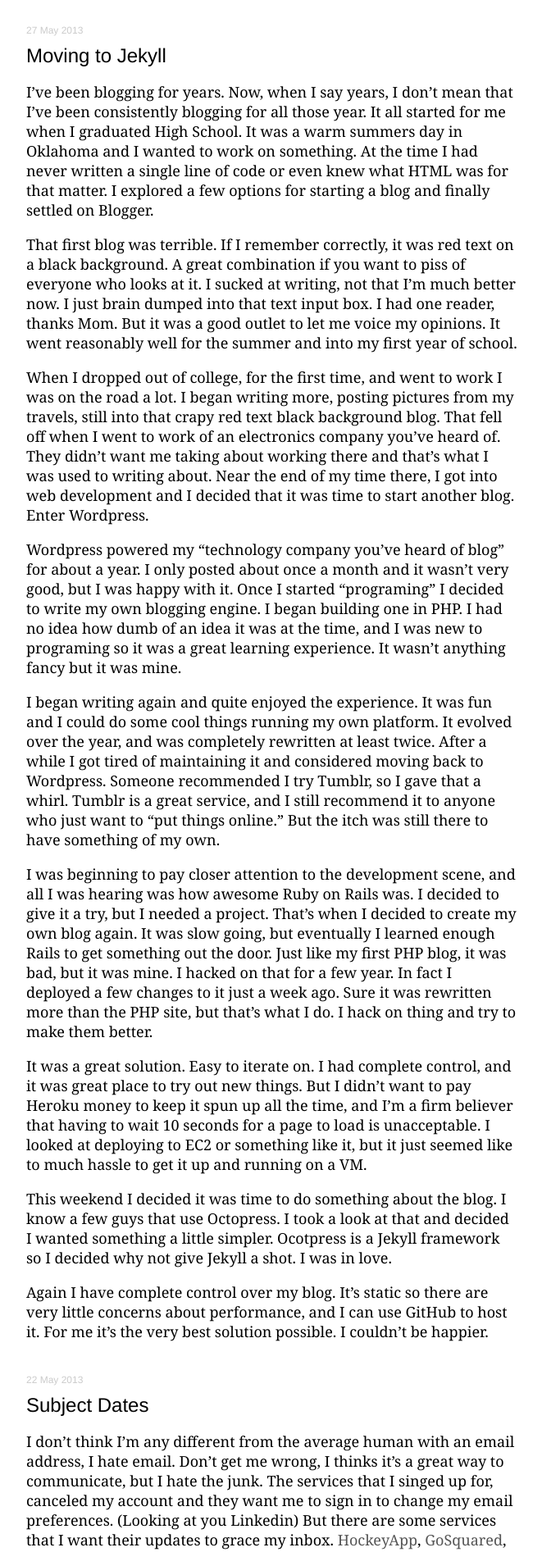
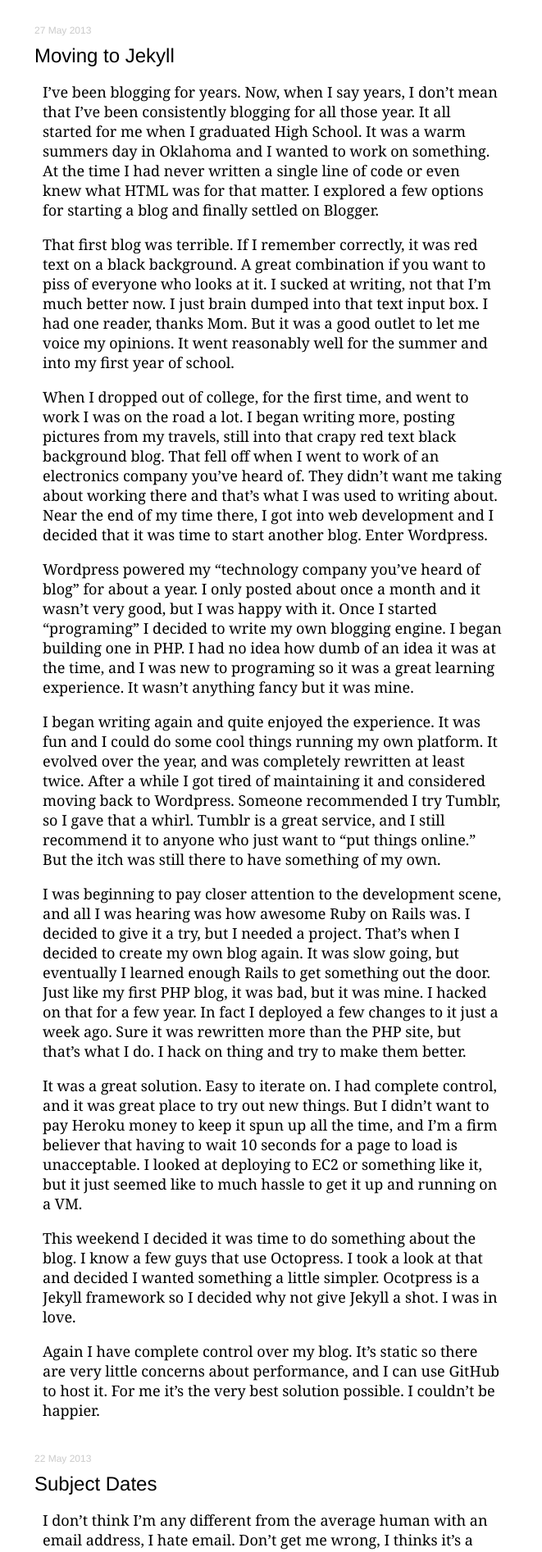
Before and after one commit to skylarsch/skylarsch.github.io, a Jekyll site: the page built from index.html, in a window 1280 px wide. Shown: the part 400-2293 px from the top of the page at 82% size, without its empty margins (308-969 px from the left). Built offline with Jekyll 4.4.1, drawn with Linux system fonts in a browser that asks for light colours; nearby versions of some CDN libraries; Markdown is read by kramdown in place of the engine named in the settings; comment, search, counter and statistics services are not loaded.

Commit message:
A get style changes to look better on iPhone

```diff
--- a/_layouts/main.html
+++ b/_layouts/main.html
@@ -2,7 +2,7 @@
 <html>
   <head>
     <meta charset='utf-8'>
-    <meta content='width=device-width' name='viewport'>
+    <meta content='width=600px' name='viewport'>
     <link href='/css/syntax.css' rel='stylesheet'>
     <link href='/css/style.css' rel='stylesheet'>
     <title>Skylar Schipper | {{ page.title }}</title>
--- a/css/style.css
+++ b/css/style.css
@@ -24,7 +24,8 @@
   padding: 20px 0 20px 0;
 }
 .content .body {
-  max-width: 600px;
+  padding: 0 10px 0 10px;
+  max-width: 580px;
   margin: 0 auto 0 auto;
 }
 
```
